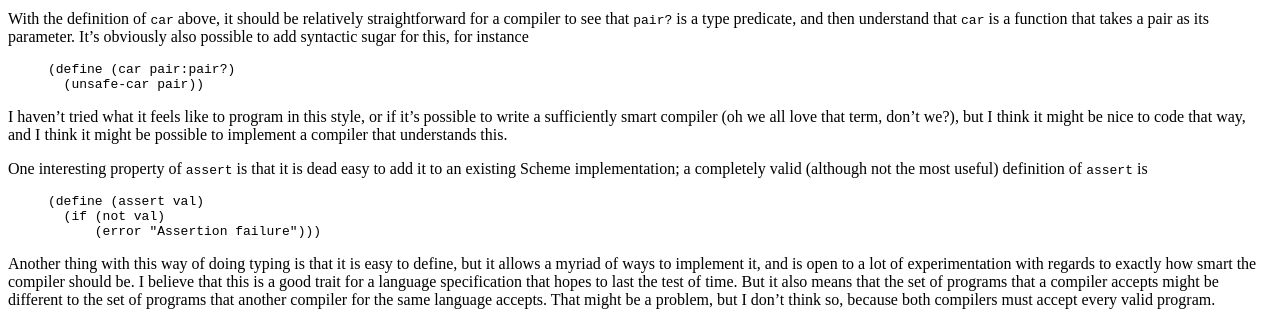
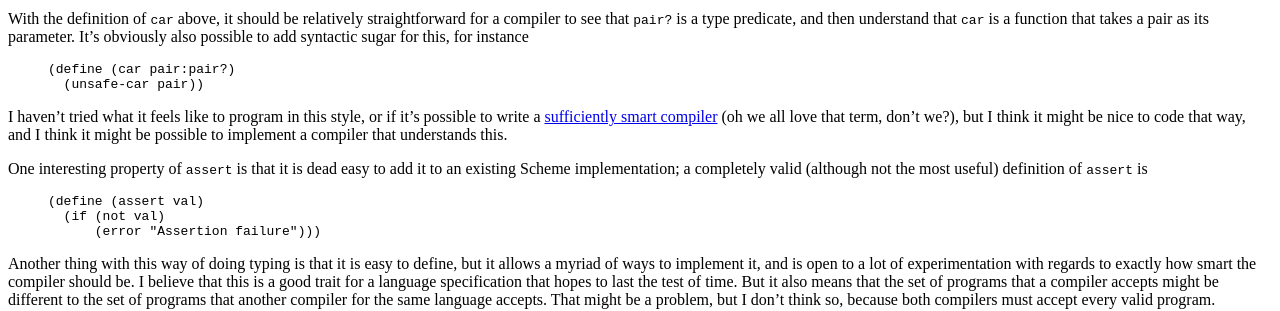
Before and after one commit to per-gron/pereckerdal.github.com, a Jekyll site: the page built from _posts/2010-05-20-semidynamic-typing.markdown, in a window 1280 px wide. Shown: the part 1238-1549 px from the top of the page. Built offline with Jekyll 4.4.1, drawn with Linux system fonts in a browser that asks for light colours; Markdown is read by kramdown in place of the engine named in the settings; some of the changed lines change nothing that is shown.

Commit message:
Added link

```diff
--- a/_posts/2010-05-20-semidynamic-typing.markdown
+++ b/_posts/2010-05-20-semidynamic-typing.markdown
@@ -130,10 +130,11 @@ sugar for this, for instance
 {% endhighlight %}
 
 I haven't tried what it feels like to program in this style, or if
-it's possible to write a sufficiently smart compiler (oh we all love
-that term, don't we?), but I think it might be nice to code that way,
-and I think it might be possible to implement a compiler that
-understands this.
+it's possible to write a
+[sufficiently smart compiler](https://c2.com/cgi-bin/wiki?SufficientlySmartCompiler)
+(oh we all love that term, don't we?), but I think it might be nice to
+code that way, and I think it might be possible to implement a
+compiler that understands this.
 
 One interesting property of `assert` is that it is dead easy to add it
 to an existing Scheme implementation; a completely valid (although not
```
